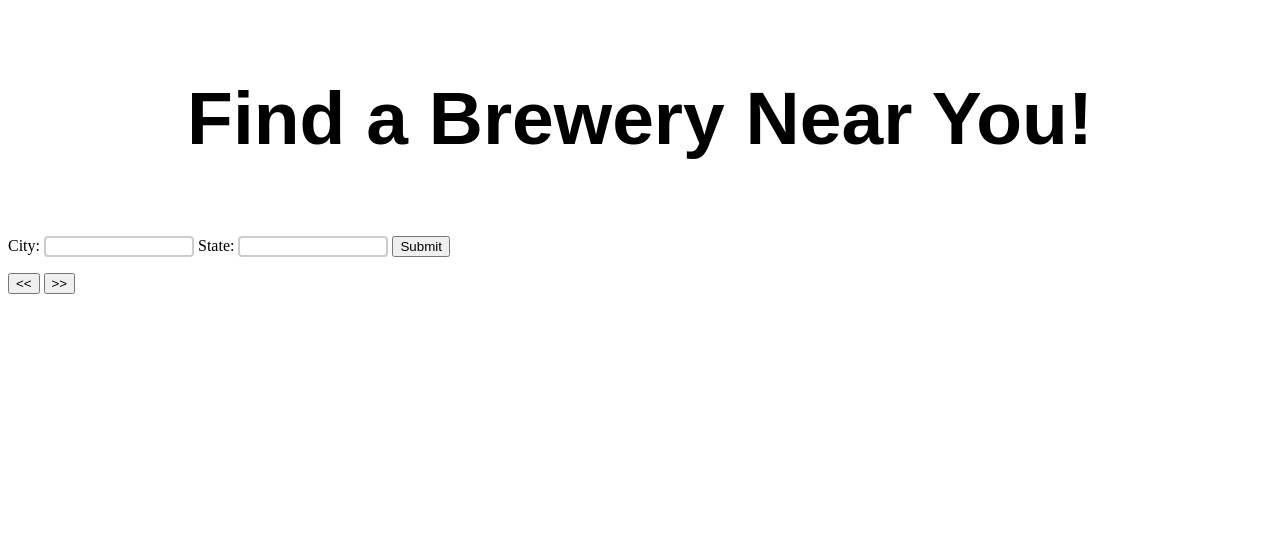
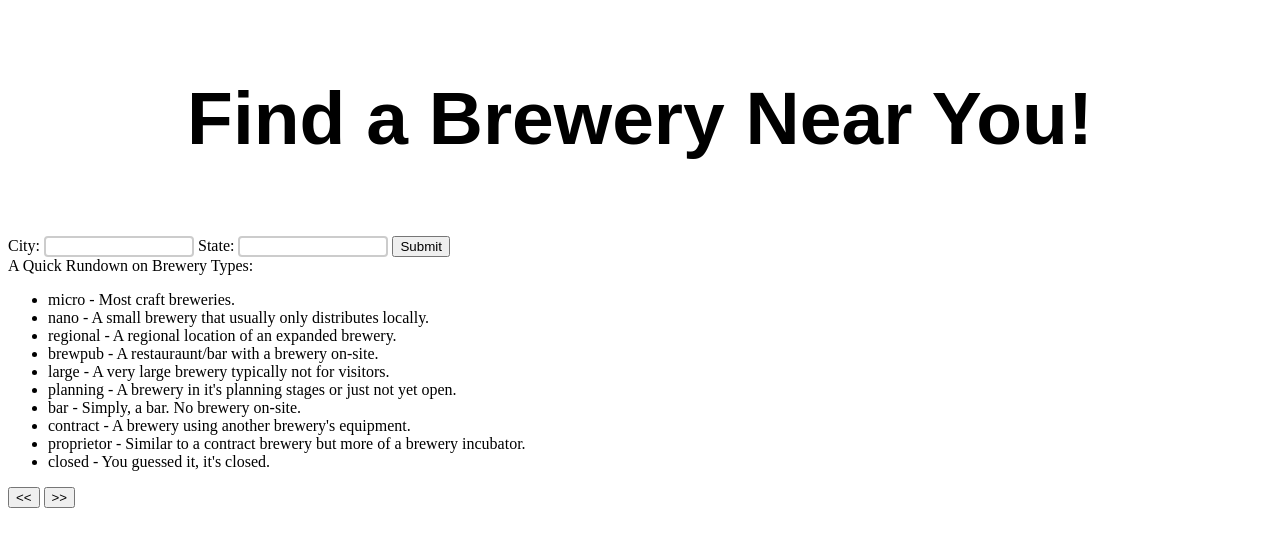
Before and after one commit to conlonsp/phase-1-project, a plain HTML site: page index.html in a window 1280 px wide. Drawn offline with Linux system fonts and the light colour scheme.

Commit message:
created list of brewery types in html

```diff
--- a/index.html
+++ b/index.html
@@ -14,6 +14,21 @@
       <input id="state" value="">
       <input id="submit-button" type="submit" value="Submit">
     </form>
+    <div id="brewery-type-list">
+      A Quick Rundown on Brewery Types:
+      <ul>
+        <li>micro - Most craft breweries.</li>
+        <li>nano - A small brewery that usually only distributes locally.</li>
+        <li>regional - A regional location of an expanded brewery.</li>
+        <li>brewpub - A restauraunt/bar with a brewery on-site.</li>
+        <li>large - A very large brewery typically not for visitors.</li>
+        <li>planning - A brewery in it's planning stages or just not yet open.</li>
+        <li>bar - Simply, a bar.  No brewery on-site.</li>
+        <li>contract - A brewery using another brewery's equipment.</li>
+        <li>proprietor - Similar to a contract brewery but more of a brewery incubator.</li>
+        <li>closed - You guessed it, it's closed.</li>
+      </ul>
+    </div>
     <ul id="brewery-list"></ul>
     <div>
       <button class="button"><<</button>
@@ -21,3 +36,14 @@
     </div>
   </body>
 </html>
+
+<!-- micro - Most craft breweries. For example, Samual Adams is still considered a micro brewery.
+nano - An extremely small brewery which typically only distributes locally.
+regional - A regional location of an expanded brewery. Ex. Sierra Nevada’s Asheville, NC location.
+brewpub - A beer-focused restaurant or restaurant/bar with a brewery on-premise.
+large - A very large brewery. Likely not for visitors. Ex. Miller-Coors. (deprecated)
+planning - A brewery in planning or not yet opened to the public.
+bar - A bar. No brewery equipment on premise. (deprecated)
+contract - A brewery that uses another brewery’s equipment.
+proprietor - Similar to contract brewing but refers more to a brewery incubator.
+closed - A location which has been closed. -->
```
